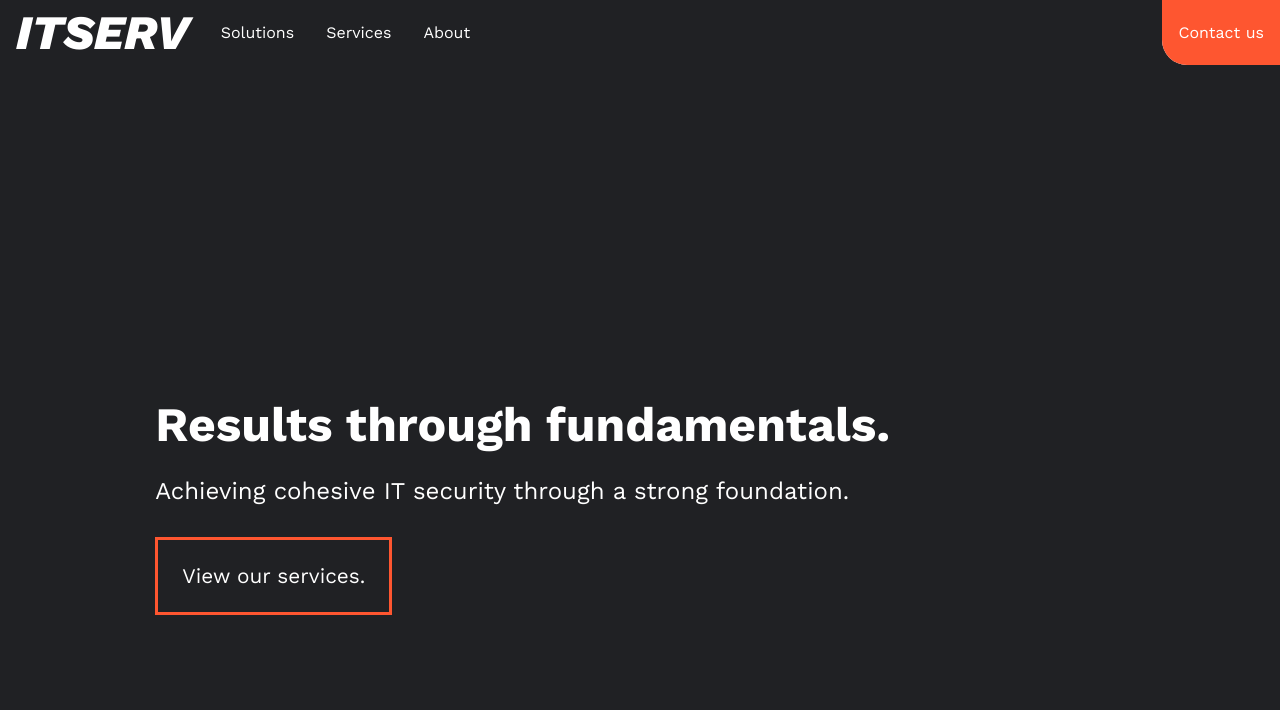
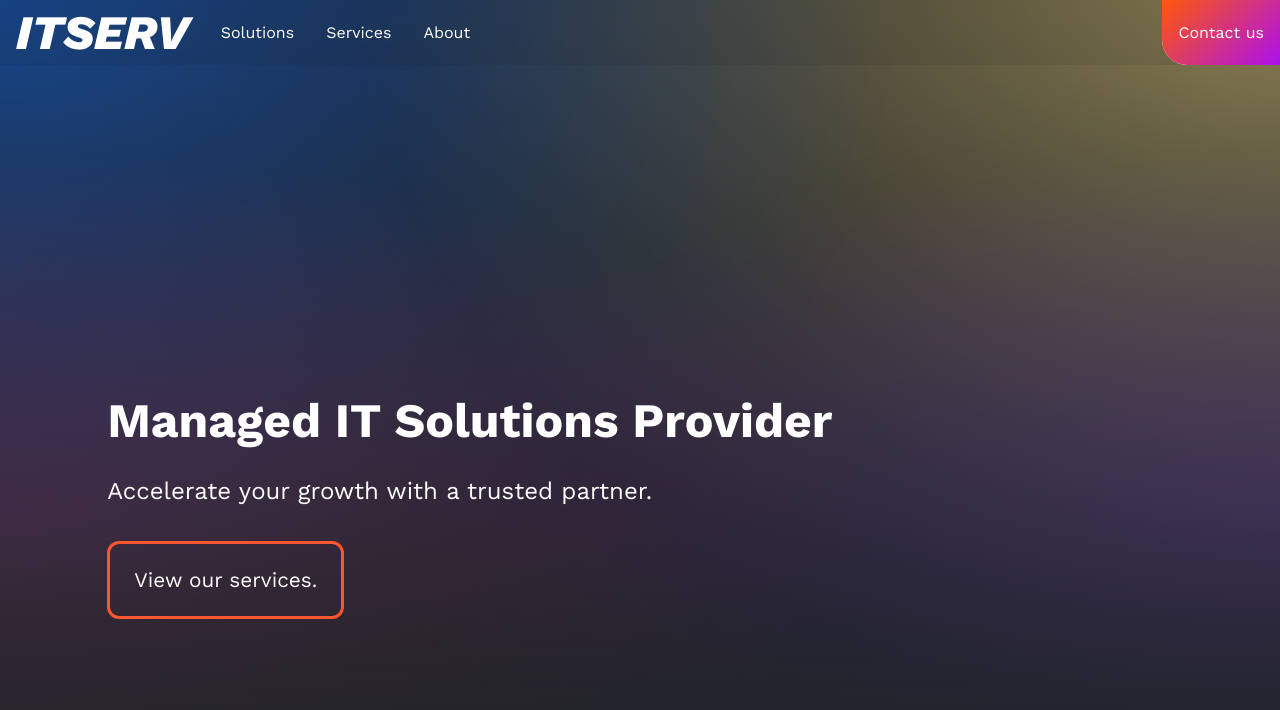
Before and after one commit to itservsg/website, a Jekyll site: the page built from index.md, in a window 1280 px wide and 900 px high. Shown: the top 710 px of the window. Built offline with Jekyll 4.4.1, drawn with Linux system fonts in a browser that asks for light colours; some of the changed text lies outside the part shown.

Commit message:
feat(homepage): adopt gradient redesign
Signed-off-by: Rifa Achrinza <25147899+achrinza@users.noreply.github.com>

```diff
--- a/assets/css/common.css
+++ b/assets/css/common.css
@@ -4,6 +4,7 @@ body {
   background-color: rgb(32, 33, 36);
   color: #fff;
   font-family: "Work Sans", sans-serif;
+  font-size: 16px;
 }
 
 .logo {
@@ -27,7 +28,8 @@ body {
   right: 0;
   display: flex;
   align-items: stretch;
-  background-color: rgb(32, 33, 36);
+  background-color: rgb(32, 33, 36, 0.1);
+  backdrop-filter: blur(6px);
   z-index: 1000;
 }
 
@@ -37,12 +39,13 @@ body {
 
   position: fixed;
   top: 0;
-  bottom: 0;
+  height: 100vh;
   right: 100%;
 
   border-left: 3px solid #FE5630;
 
-  background-color: rgb(32, 33, 36);
+/*  background-color: rgb(32, 33, 36); */
+  background: inherit;
   z-index: 1000;
   display: flex;
   flex-grow: 1;
@@ -66,6 +69,7 @@ body {
   margin-top: auto;
   position: relative;
   background-color: #FE5630;
+  background: linear-gradient(135deg, rgba(254, 89, 7, 1), rgba(172, 16, 239, 1));
 }
 
 .nav__item:hover,
@@ -87,7 +91,7 @@ body {
 .sidebar-toggler.open {
   position: fixed;
   top: 0;
-  bottom: 0;
+  height: 100vh;
   left: 0;
   right: 0;
   background-color: rgb(32, 33, 36);
@@ -139,6 +143,7 @@ section {
   display: flex;
   flex-direction: column;
   align-items: center;
+  justify-content: center;
 }
 
 section>* {
@@ -153,12 +158,24 @@ section:first-of-type {
   height: 100vh;
 }
 
+.section--hero-homepage {
+  margin: 0 -3rem;
+  background:
+    linear-gradient(rgba(33, 37, 41, 0.01), rgb(33, 37, 41) 85%),
+    radial-gradient(at left top, rgba(13, 110, 253, 0.5), rgba(0, 0, 0, 0) 50%),
+    radial-gradient(at right top, rgba(255, 228, 132, 0.5), rgba(0, 0, 0, 0) 50%),
+    radial-gradient(at right center, rgba(113, 44, 249, 0.5), rgba(0, 0, 0, 0) 50%),
+    radial-gradient(at left center, rgba(214, 51, 132, 0.5), rgba(0, 0, 0, 0) 50%);
+}
+
 /*.section--creep-prior {
     margin-top: -200px;
   }*/
 
 .section--highlight {
   background-color: #FE5630;
+  background: linear-gradient(135deg, rgba(254, 89, 7, 1), rgba(172, 16, 239, 1));
+  border-radius: 12px;
 }
 
 .section--highlight .btn {
@@ -171,6 +188,7 @@ section:first-of-type {
     height: auto;
     border-left: 0;
     position: static;
+    background: none;
   }
 
   .nav__item>a {
@@ -235,6 +253,7 @@ h2 {
 
 p {
   font-size: 1.5rem;
+  line-height: 1.5;
 }
 
 section ul {
@@ -246,6 +265,7 @@ section ul {
   margin: .5rem 0;
   padding: 1.5rem;
   border: 3px solid #FE5630;
+  border-radius: 12px;
   color: inherit;
   text-decoration: none;
   transition: color 1s;
@@ -263,6 +283,7 @@ section ul {
 
 .fancyblock {
   background-color: #FE5630;
+  background: linear-gradient(135deg, rgba(253, 164, 144, 1), rgba(255, 86, 48, 1));
   border-top-left-radius: 25px;
   border-bottom-right-radius: 25px;
   width: 300px;
@@ -285,7 +306,7 @@ section ul {
   z-index: -1;
   border-top-left-radius: 25px;
   border-bottom-right-radius: 25px;
-  background-color: #fff;
+  background: linear-gradient(135deg, rgba(254, 89, 7, 1), rgba(172, 16, 239, 1));
 }
 
 .fancyblock::before {
@@ -299,6 +320,7 @@ section ul {
   border-top-left-radius: 25px;
   border-bottom-right-radius: 25px;
   background-color: #bbb;
+  box-shadow: #bbb 0 0 128px 32px;
 }
 
 .fancyprogressbar {
@@ -315,6 +337,7 @@ section ul {
   font-size: 3rem;
   font-weight: 900;
   padding-right: 3rem;
+  overflow: hidden;
 }
 
 .fancyprogressbar::after {
@@ -328,7 +351,73 @@ section ul {
   border-top-left-radius: 25px;
   border-bottom-right-radius: 25px;
   background-color: #fff;
+  box-shadow: #555 0 0 60px 0
 }
+
+.bar-pillar-container {
+    min-height: 250px;
+    display: flex;
+    align-items: baseline;
+    align-self: stretch;
+}
+
+.bar-pillar {
+    width: 3rem;
+    margin: 0 6px;
+    border-top-left-radius: 6px;
+    border-bottom-right-radius: 6px;
+}
+
+.bar-pillar--25 {
+    height: 25%;
+    background: #555;
+}
+
+.bar-pillar--50 {
+    height: 50%;
+    background: #ddd;
+}
+
+.bar-pillar--100 {
+    height: 100%;
+    background: linear-gradient(135deg, rgba(254,89,7,1), rgba(172,16,239,1));
+    box-shadow: #bbb 0 0 128px 16px;
+}
+
+.fancyscaleblock {
+    width: 250px;
+    height: 250px;
+    background: linear-gradient(135deg, rgb(254, 89, 7) 0%, rgb(172, 15, 239) 100%);
+    border-radius: 6px;
+    position: relative;
+    overflow: hidden;
+}
+
+.fancyscaleblock::before {
+    content: '';
+    position: absolute;
+    bottom: 0;
+    left: 0;
+    width: 75%;
+    height: 75%;
+    background: rgba(50, 50, 50, .5);
+    backdrop-filter: blur(6px);
+    border-radius: 6px;
+    box-shadow: #333 0 0 16px 0;
+}
+
+.fancyscaleblock::after {
+    content: '';
+    position: absolute;
+    bottom: 0;
+    left: 0;
+    width: 35%;
+    height: 35%;
+    background: rgba(50, 50, 50, .5);
+    backdrop-filter: blur(6px);
+    border-radius: 6px;
+    box-shadow: #333 0 0 16px 0;
+
 
 .logo-no-pad {
   font-style: italic;
--- a/index.md
+++ b/index.md
@@ -2,19 +2,18 @@
 layout: default
 ---
 <main>
-  <section>
+  <section class="section--hero-homepage">
     <div>
-      <h2>Results through fundamentals.</h2>
-      <p>Achieving cohesive IT security through a strong foundation.</p>
+      <h2>Managed IT Solutions Provider</h2>
+      <p>Accelerate your growth with a trusted partner.</p>
       <a class="btn" href="/services">View our services.</a>
     </div>
   </section>
   <section class="section--highlight section--creep-prior">
     <div>
       <h2>Who are we?</h2>
-      <p>ITSERV is an IT solutions provider established in 2024, specialising in managing common IT infrastructure and services.</p>
-      <p>We take the effort of managing, modernising and securing them while you focus on your business.</p>
-      <p>We also aid in showing your security posture and compliance with industry standards.</p>
+      <p>We are a boutique IT solutions provider with 5 years of experience in supporting local businesses in Singapore. We specialise in understanding each businesses' needs and rightsizing our services for the best value.</p>
+	  <p>We support businesses with curated 8x5 support and dedicated success managers.</p>
       <a class="btn" href="/about-us">About us.</a>
     </div>
   </section>
@@ -24,8 +23,8 @@ layout: default
       <span>Consolidated management</span>
     </div>
     <div>
-      <h2>Conquer your IT stack.</h2>
-      <p>Stop paying retail price to disparate vendors. Let us optimise what you're paying for.</p>
+      <h2>Unify your IT solutions.</h2>
+      <p>Leverage proven technologies with the support your need to grow your business. All through us.</p>
       <!--<span class="btn">How we wrangle your vendors.</span>-->
     </div>
   </section>
@@ -38,25 +37,26 @@ layout: default
     <div class="section__graphic fancyprogressbar">> > > > ></div>
   </section>
   <section>
+	<div class="bar-pillar-container">
+	  <div class="bar-pillar bar-pillar--25" role="presentation"></div>
+	  <div class="bar-pillar bar-pillar--50" role="presentation"></div>
+	  <div class="bar-pillar bar-pillar--100" role="presentation"></div>
+	</div>
     <div>
-      <h2>We love open source.</h2>
-      <p>Harness the power of <abbr title="freely licensed, open source software">FOSS</abbr> with reduced cost and no vendor lock-in.</p>
-      <!--<a class="btn" role="button" href="/solutions/open-source">View our open source work.</a>-->
+      <h2>Just starting out?</h2>
+      <p>Jumpstart your business in record time with us. No more fiddling with different vendors.</p>
     </div>
   </section>
-  <section>
+  <section class="section--post-graphic">
     <div>
-      <h2>Our principles.</h2>
+      <h2>We scale with you.</h2>
       <p>
-        These core pillars underpin our deliverables.
+        Rightsized for your needs, grows with your success.
       </p>
-      <ul>
-        <li>Minimise vendor lock-in.</li>
-        <li>Prioritise reporducibility.</li>
-        <li>Design for portability.</li>
-      </ul>
-      <!--<a class="btn" role="button" href="/solutions/open-source">Learn the <span class="logo-no-pad">ITSERV</span> difference.</a>-->
     </div>
+	<div>
+      <div class="fancyscaleblock" role="presentation"></div>
+	</div>
   </section>
   <section class="section--highlight">
     <div>
```
Also changed, not shown: 1 other file.
